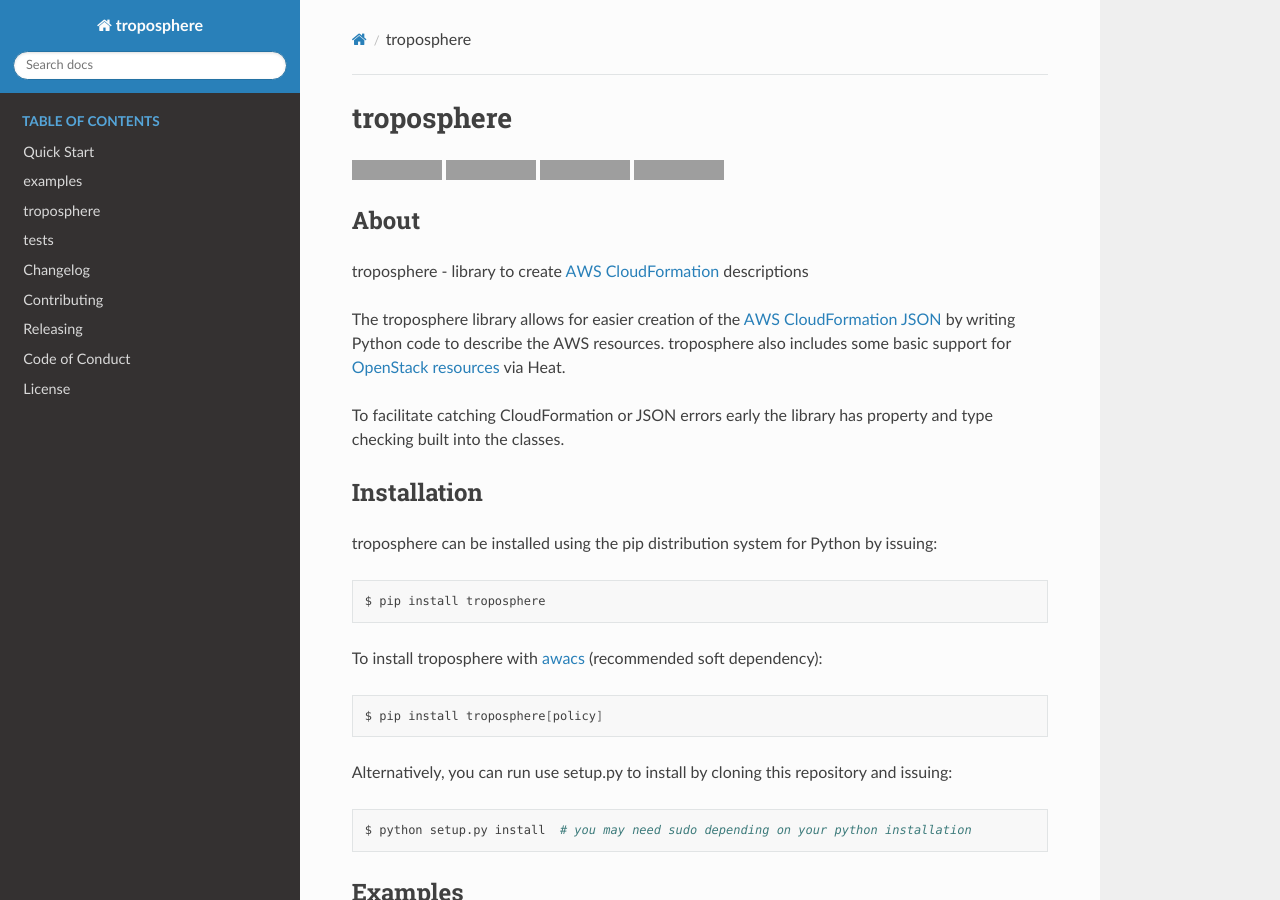
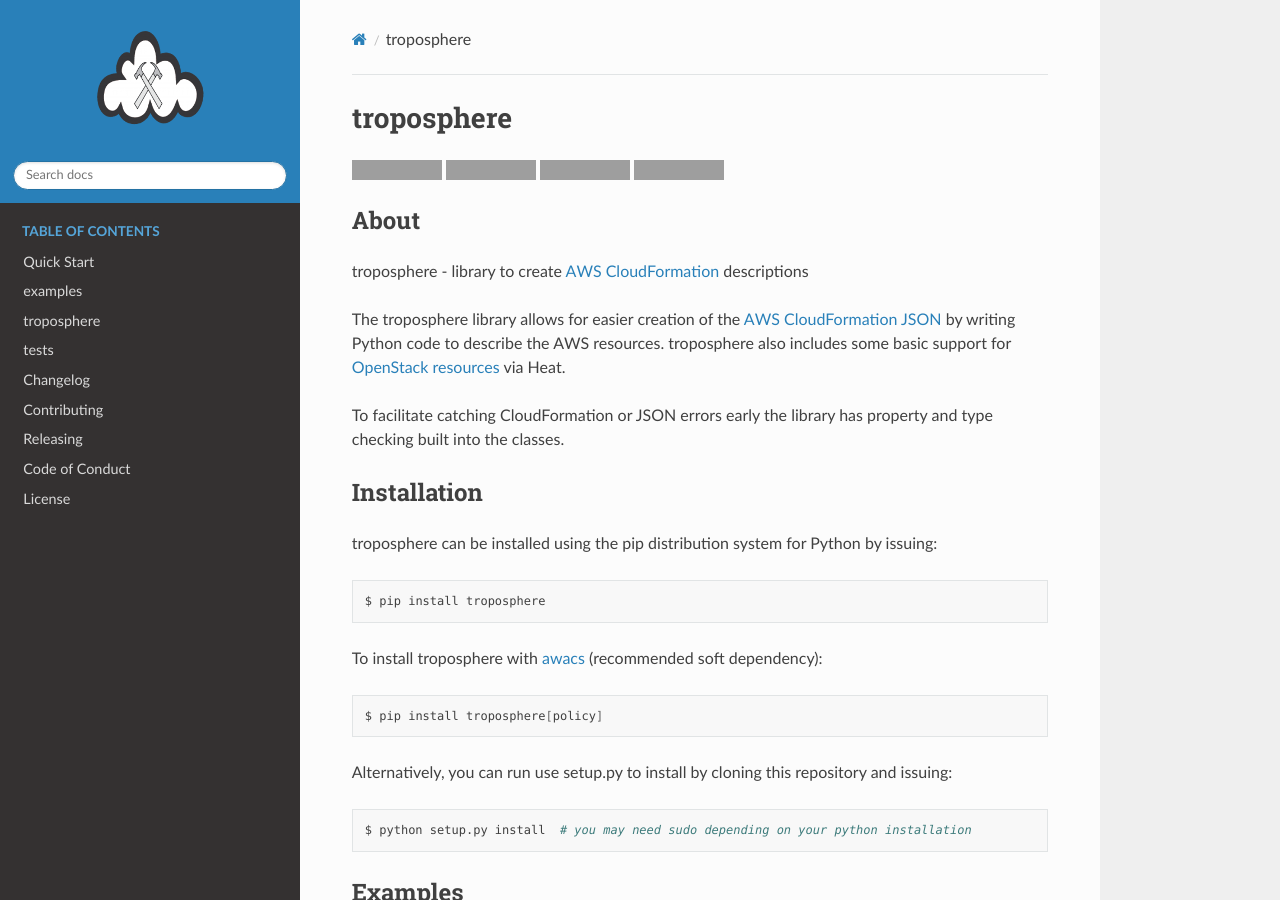
Before and after one commit to cloudtools/troposphere, a Sphinx documentation site: the page built from docs/index.rst, in a window 1280 px wide and 900 px high. Built offline with Sphinx 7.4.7 and the Read the Docs theme 2.0.0, drawn with Linux system fonts in a browser that asks for light colours; grey boxes are pictures that could not be loaded.

Commit message:
added cloudtools logo and favicon

```diff
--- a/docs/conf.py
+++ b/docs/conf.py
@@ -90,7 +90,7 @@
 # documentation.
 #
 html_theme_options = {
-    'logo_only': False,
+    'logo_only': True,
     'display_version': False,
     'prev_next_buttons_location': 'bottom',
     'style_external_links': False,
@@ -101,6 +101,9 @@
     'includehidden': True,
     'titles_only': False
 }
+
+html_logo = '_static/images/troposphere_logo_small.png'
+html_favicon = '_static/images/troposphere_favicon.png'
 
 # Add any paths that contain custom static files (such as style sheets) here,
 # relative to this directory. They are copied after the builtin static files,
```
Also changed, not shown: docs/_static/images/troposphere_favicon.png (added), docs/_static/images/troposphere_logo.png (added), docs/_static/images/troposphere_logo_small.png (added).
